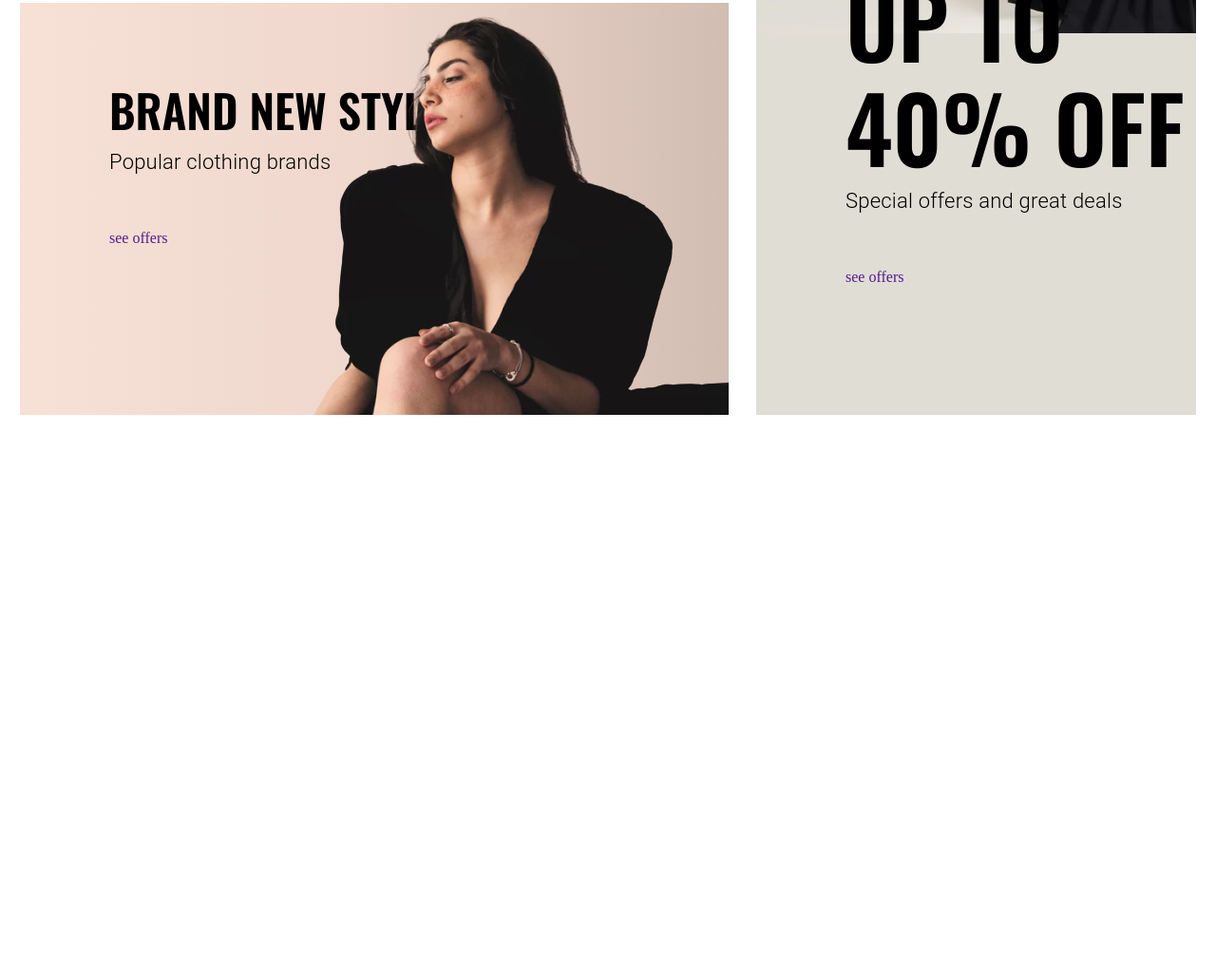
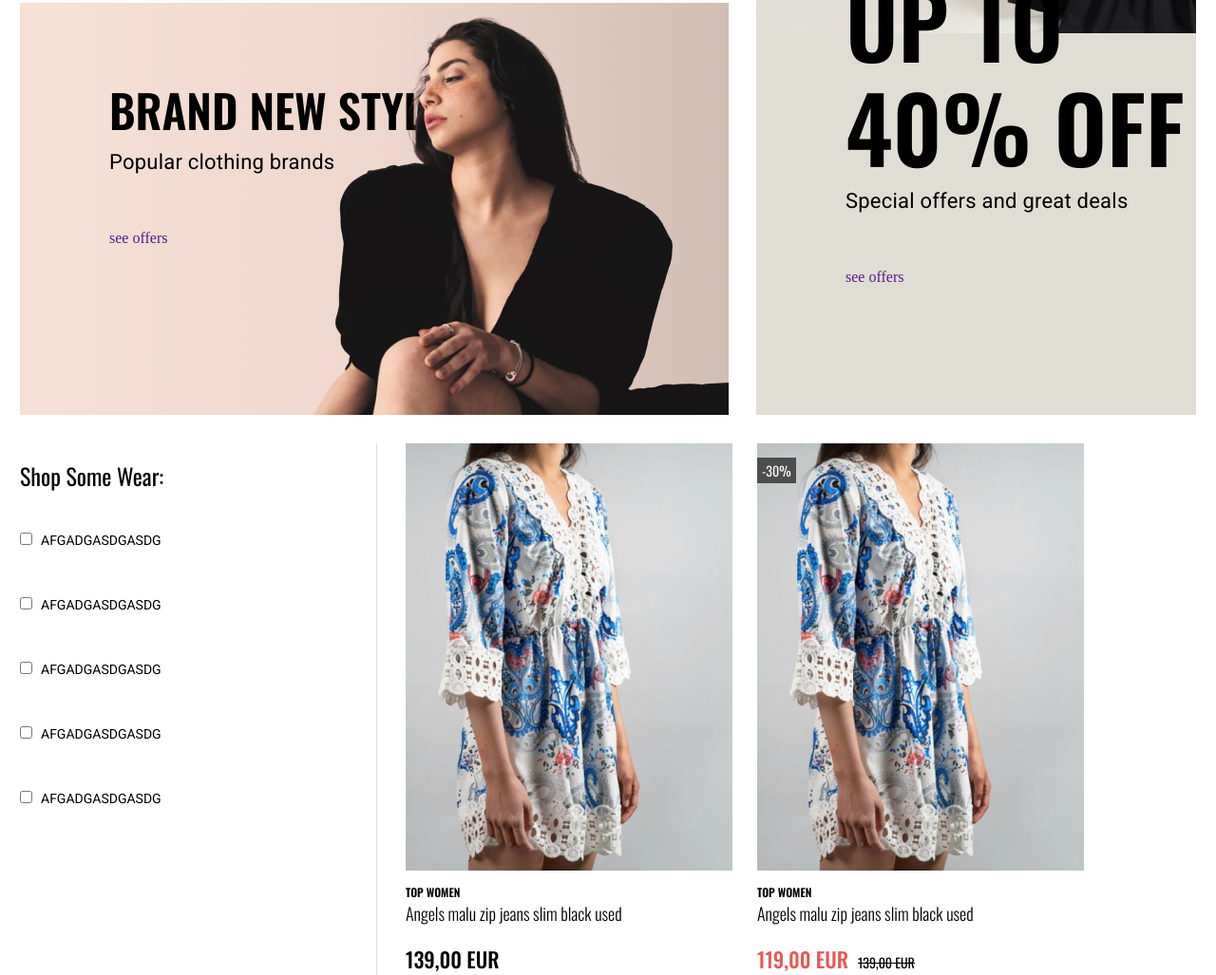
Before and after one commit to FikriyeSulun/Fetch-TeamProject-, a plain HTML site: page index.html in a window 1280 px wide. Shown: the part 900-1927 px from the top of the page at 95% size. Before the commit the page ends 1337 px from the top, so only its background shows below. Drawn offline with nearby package versions, Linux system fonts and the light colour scheme.

Commit message:
shopSomeWear bitti

```diff
--- a/assets/css/style.css
+++ b/assets/css/style.css
@@ -1,5 +1,5 @@
 @import './reset.css';
-@import url('https://fonts.googleapis.com/css2?family=Oswald:wght@400;500;600&family=Roboto&display=swap');
+@import url('https://fonts.googleapis.com/css2?family=Oswald:wght@300;400;500;600&family=Roboto&display=swap');
 
 :root {
     /*------------ Color ------------*/
@@ -17,6 +17,7 @@
     /*------------ TextColor ------------*/
     --text-white: hsl(0, 0%, 98%);
     --text-black: hsl(0, 0%, 30%);
+    --text-red: hsl(0, 79%, 63%);
     /*------------ BackgroundColor ------------*/
     --bg-white: hsl(0, 0%, 98%);
     --bg-black: hsl(0, 0%, 30%);
@@ -174,6 +175,7 @@ main {
     grid-template-areas:
         "offersOne offersThree"
         "offersTwo offersThree";
+    margin-bottom: 30px;
 }
 
 .offer {
@@ -202,7 +204,7 @@ main {
 }
 
 .offersContent p {
-    font-family: 'Roboto Light';
+    font-family: 'Roboto';
     font-size: 22px;
     line-height: 37px;
     letter-spacing: 0.01em;
@@ -263,3 +265,110 @@ main {
 .offersThree img {
     right: 0;
 }
+
+/* ------------ Shop Some Wear ------------ */
+.shopSomeWear {
+    display: flex;
+    gap: 30px;
+}
+
+.shopSomeWearLeft h2 {
+    font-family: 'Oswald';
+    font-weight: 400;
+    font-size: 24px;
+    line-height: 68px;
+}
+
+.shopSomeWearLeft {
+    border-right: 1px solid var(--border-gray);
+}
+
+.shopSomeWearLeft label {
+    display: block;
+    min-width: 375px;
+    font-family: 'Roboto';
+    font-weight: 400;
+    font-size: 14px;
+    line-height: 68px;
+    text-transform: uppercase;
+    user-select: none;
+}
+
+.shopSomeWearLeft input {
+    margin-right: 9px;
+}
+
+.shopSomeWearCards {
+    display: grid;
+    grid-template-columns: repeat(auto-fit, minmax(344px, max-content));
+    width: 100%;
+    /* grid-template-columns: minmax(344px, max-content) minmax(344px, max-content) minmax(344px, max-content) minmax(344px, max-content); */
+    /* grid-template-rows: max-content max-content; */
+    gap: 48px 26px;
+}
+
+.shopSomeWearCard {
+    position: relative;
+    display: flex;
+    flex-direction: column;
+    justify-content: center;
+    font-family: 'Oswald';
+    font-style: normal;
+    font-weight: 300;
+    font-size: 18px;
+    line-height: 27px;
+}
+
+.showSomeWearCardImage {
+    width: 344px;
+    height: 450px;
+    margin-bottom: 14px;
+}
+
+.shopSomeWearText {
+    margin-bottom: 18px;
+}
+
+.shopSomeWearText h5 {
+    font-weight: 600;
+    font-size: 12px;
+    line-height: 18px;
+    color: var(--text-gray);
+    text-transform: uppercase;
+}
+
+.shopSomeWearCardPrice h3 {
+    font-weight: 500;
+    font-size: 22px;
+    line-height: 33px;
+    text-transform: uppercase;
+}
+
+.shopSomeWearCardPrice {
+    display: flex;
+    align-items: baseline;
+    gap: 10px;
+}
+
+.shopSomeWearCardPrice .discount {
+    color: var(--text-red);
+}
+
+.shopSomeWearCardPrice h6 {
+    font-weight: 400;
+    font-size: 14px;
+    line-height: 21px;
+    text-decoration: line-through;
+    text-transform: uppercase;
+}
+
+.shopSomeWearCard span {
+    background: var(--bg-black);
+    color: var(--text-white);
+    font-weight: 400;
+    font-size: 14px;
+    top: 15px;
+    line-height: 21px;
+    position: absolute;
+    padding: 3px 5px 3px 5px;
+}
--- a/index.html
+++ b/index.html
@@ -111,6 +111,46 @@
                 </div>
             </div>
         </section>
+        <section class="shopSomeWear">
+            <div class="shopSomeWearLeft">
+                <h2>Shop Some Wear:</h2>
+                <div class="shopSomeWearLeftList">
+                    <label for="d"><input type="checkbox" name="" id="d">afgadgasdgasdg </label>
+                    <label for="d"><input type="checkbox" name="" id="d">afgadgasdgasdg </label>
+                    <label for="d"><input type="checkbox" name="" id="d">afgadgasdgasdg </label>
+                    <label for="d"><input type="checkbox" name="" id="d">afgadgasdgasdg </label>
+                    <label for="d"><input type="checkbox" name="" id="d">afgadgasdgasdg </label>
+                </div>
+            </div>
+            <div class="shopSomeWearCards">
+                <div class="shopSomeWearCard">
+                    <div class="showSomeWearCardImage">
+                        <img src="assets/images/jpg/shopSomeWear-one.jpg" alt="">
+                    </div>
+                    <div class="shopSomeWearText">
+                        <h5>top women</h5>
+                        <p>Angels malu zip jeans slim black used</p>
+                    </div>
+                    <div class="shopSomeWearCardPrice">
+                        <h3>139,00 EUR</h3>
+                    </div>
+                </div>
+                <div class="shopSomeWearCard">
+                    <div class="showSomeWearCardImage">
+                        <img src="assets/images/jpg/shopSomeWear-one.jpg" alt="">
+                    </div>
+                    <div class="shopSomeWearText">
+                        <h5>top women</h5>
+                        <p>Angels malu zip jeans slim black used</p>
+                    </div>
+                    <div class="shopSomeWearCardPrice">
+                        <h3 class="discount">119,00 EUR</h3>
+                        <h6>139,00 EUR</h6>
+                    </div>
+                    <span>-30%</span>
+                </div>
+            </div>
+        </section>
     </main>
 </body>
 
```
Also changed, not shown: assets/images/jpg/offers-one-e (1).jpg (deleted), assets/images/jpg/offers-one-e (2).jpg (deleted), assets/images/jpg/shopSomeWear-one.jpg (added).
